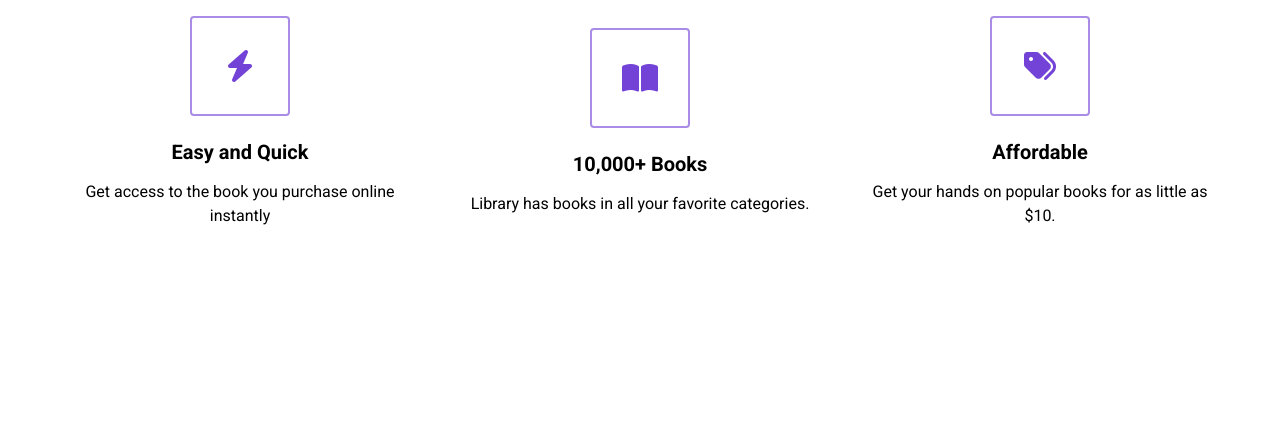
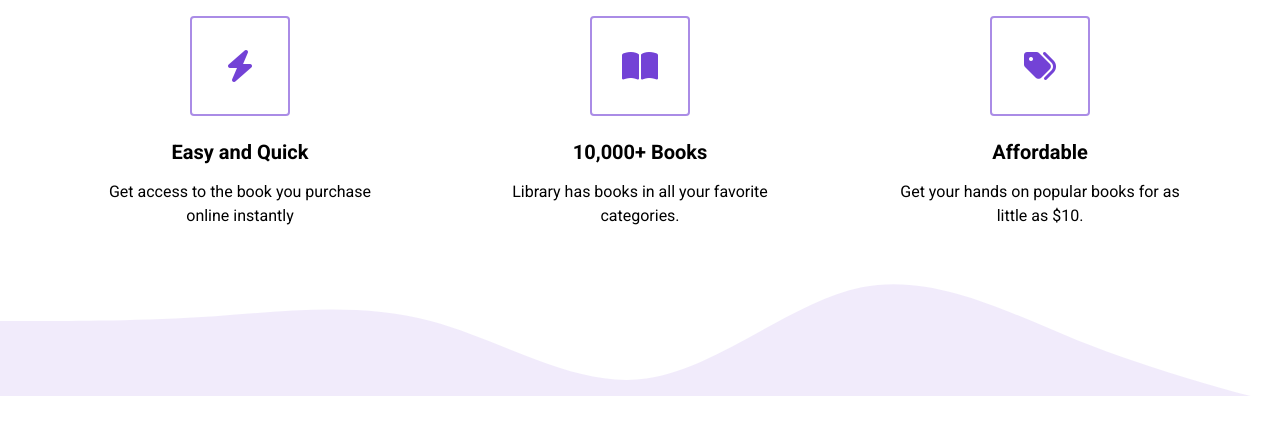
Before and after one commit to DjHorns/Library, a plain HTML site: page index.html in a window 1280 px wide. Shown: the part 910-1347 px from the top of the page. Before the commit the page ends 1194 px from the top, so only its background shows below. Drawn offline with Linux system fonts and the light colour scheme.

Commit message:
Wave in the highlight section

```diff
--- a/index.html
+++ b/index.html
@@ -81,21 +81,21 @@
                 </div>
             </div>
         </section>
-        <!-- <section id="features">
+        <section id="features">
             <div class="container">
                 <div class="row">
 
                 </div>
             </div>
         </section>
-        <section id="recent">
+        <!-- <section id="recent">
             <div class="container">
                 <div class="row">
 
                 </div>
             </div>
-        </section> -->
-    </main>
+        </section>
+    </main> -->
 
 </body>
 
--- a/styles.css
+++ b/styles.css
@@ -5,6 +5,11 @@
     padding: 0;
     box-sizing: border-box;
     font-family: 'Roboto', sans-serif;
+}
+
+body {
+    max-width: 100vw;
+    overflow-x: hidden;
 }
 
 ul {
@@ -132,6 +137,7 @@ h2 {
 
 .header__img--wrapper {
     padding: 20px;
+    z-index: 2;
 }
 
 .container {
@@ -145,6 +151,38 @@ h2 {
 }
 
 /* HIGHLIGHTS   */
+
+#highlights {
+    position: relative;
+}
+
+#highlights:before {
+    background: url(./assets/wave.svg);
+    content: "";
+    position: absolute;
+    width: 101vw;
+    height: 12vw;
+    top: 1px;
+    left: 0;
+    z-index: 1;
+    background-size: cover;
+    background-repeat: no-repeat;
+    transform: translateY(-100%);
+}
+
+#highlights:after {
+    background: url(./assets/wave.svg);
+    content: "";
+    position: absolute;
+    width: 101vw;
+    height: 12vw;
+    bottom: 1px;
+    left: 0;
+    z-index: 1;
+    background-size: cover;
+    background-repeat: no-repeat;
+    transform: translateY(100%) rotate(180deg);
+}
 
 .highlight__wrapper {
     display: flex;
@@ -161,6 +199,7 @@ h2 {
 
 .highlight__para {
     text-align: center;
+    max-width: 280px;
 }
 
 .highlight__img {
@@ -180,3 +219,9 @@ h2 {
     font-size: 20px;
     margin-bottom: 16px;
 }
+
+/* FEATURES */
+
+#features {
+    background-color: rgba(115, 66, 214, 0.1);
+}
```
